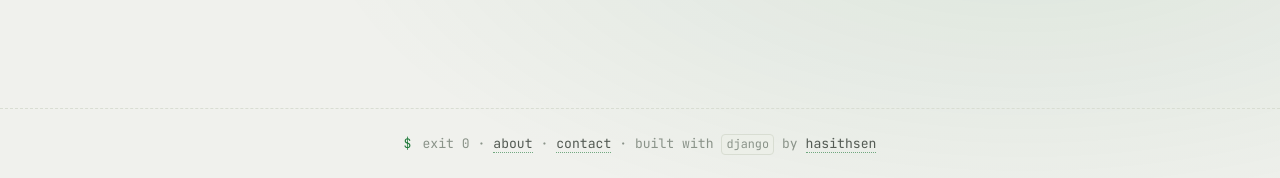
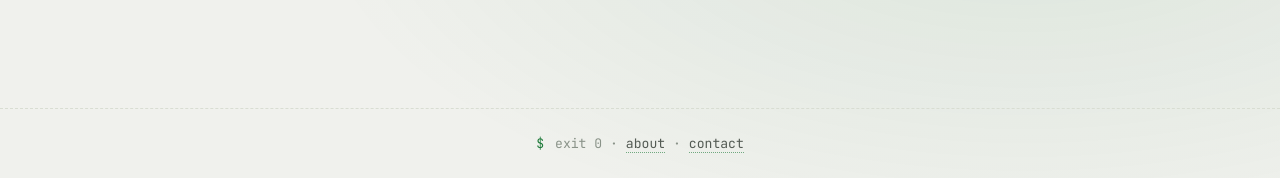
Before and after one commit to hasithsen/devresurge, a Django app: page / in a window 1280 px wide. Shown: the part 833-1011 px from the top of the page. Run offline with Django 5.2, Linux system fonts and the light colour scheme; parts of the project's set-up code (start-up, migrations or seed data) failed here and were passed over.

Commit message:
chore: Update footer
Signed-off-by: hasithsen <sen.hasith@gmail.com>

```diff
--- a/devresurge/templates/base.html
+++ b/devresurge/templates/base.html
@@ -145,9 +145,7 @@
           <div class="dr-container">
             <span class="dr-prompt"></span> exit 0 ·
             <a href="{% url 'about' %}">about</a> ·
-            <a href="mailto:contact@devresurge.com">contact</a> ·
-            built with <code>django</code> by
-            <a href="https://devresurge.com/u/hasithsen" rel="noopener">hasithsen</a>
+            <a href="mailto:contact@devresurge.com">contact</a>
           </div>
         </footer>
       </div>
```
